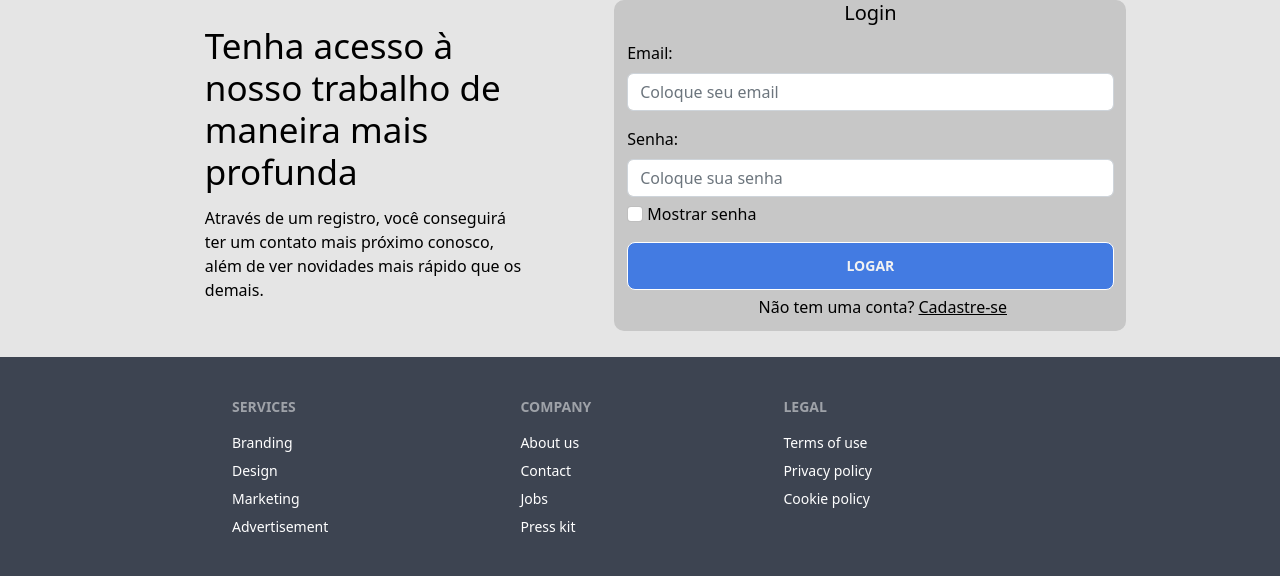
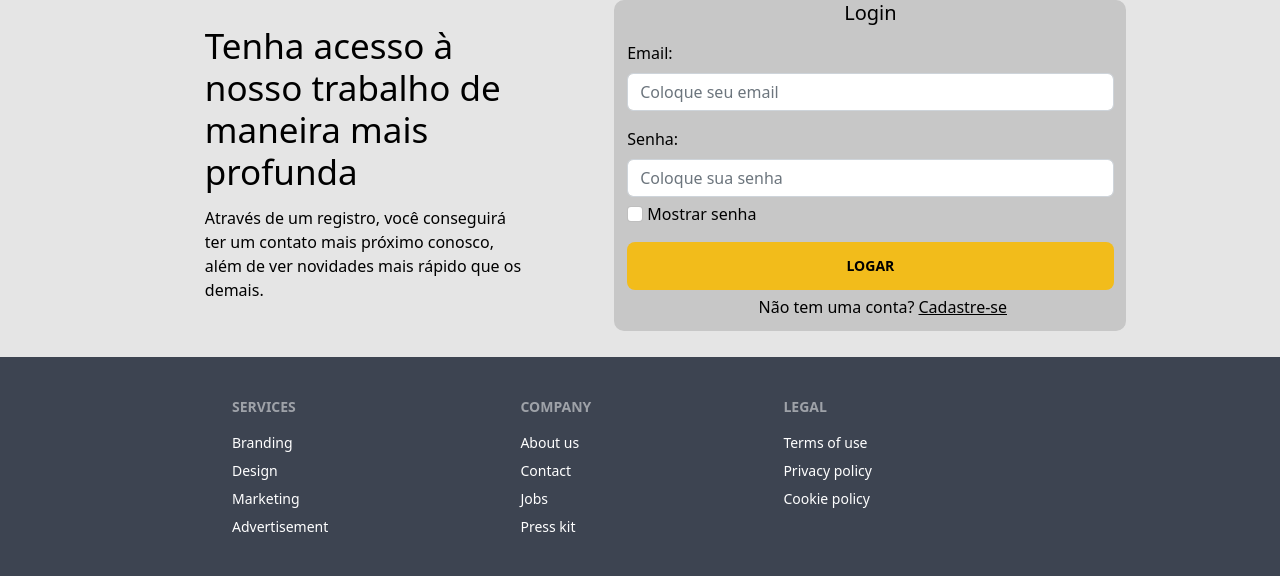
Before and after one commit to devkpanda/website, a PHP site: page /login.html in a window 1280 px wide. Shown: the part 170-746 px from the top of the page. Run offline with PHP 8.4, Linux system fonts and the light colour scheme; some libraries are stand-ins or nearby versions.

Commit message:
arrumando cor do botao

```diff
--- a/assets/css/styleform.css
+++ b/assets/css/styleform.css
@@ -59,6 +59,9 @@ form .btn:hover{
 
 #btnlog, #btncad{
     width: 100%;
+    background-color: #f2bc1b;
+    color: black;
+    border: none;
 }
 
 #btncad{
```
